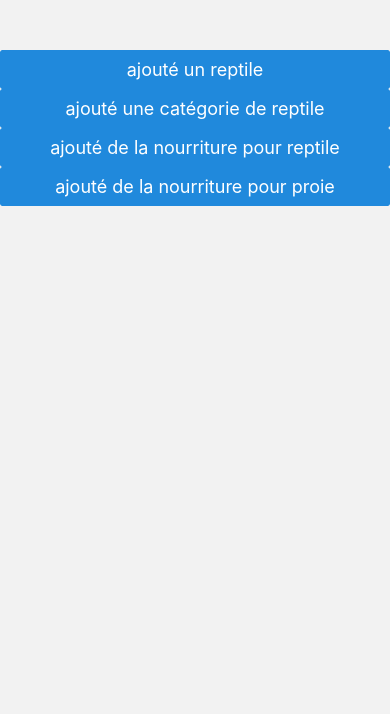
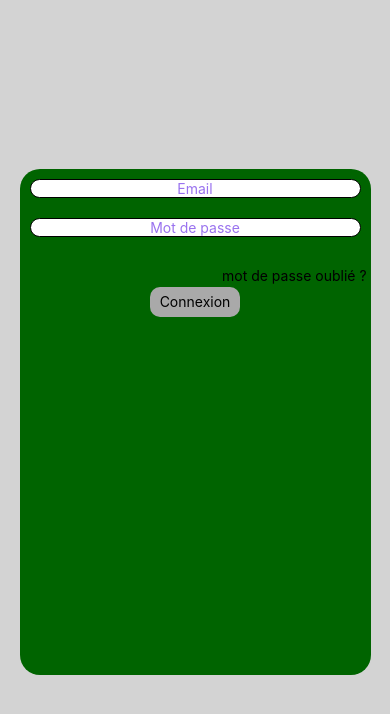
Before and after one commit to Reenauud/practice-reptiles-typescript-front, a React Native app: screen /Connexion in a window 390 px wide. Shown: the top 714 px of the page. Built offline with nearby package versions, Linux system fonts and the light colour scheme.

Commit message:
error400 apollo wip

```diff
--- a/src/App.tsx
+++ b/src/App.tsx
@@ -28,8 +28,8 @@ export default function App() {
         >
           {/* <Stack.Screen name="Home" component={Home} /> */}
           {/* <Stack.Screen name="Food" component={Food} />
-          <Stack.Screen name="News" component={News} />
-          <Stack.Screen name="Connexion" component={Connexion} /> */}
+          <Stack.Screen name="News" component={News} /> */}
+         <Stack.Screen name="Connexion" component={Connexion} />
           <Stack.Screen name = "Admin" component={Admin}/>
         </Stack.Navigator>
       </NavigationContainer>
--- a/src/Components/FormulaireReptile.tsx
+++ b/src/Components/FormulaireReptile.tsx
@@ -1,10 +1,11 @@
-import React, { useState } from 'react';
+import React, { Provider, useEffect, useState } from 'react';
 import { Button, TextInput, View } from 'react-native';
 import { Form, Formik } from 'formik';
 // import { useForm } from 'react-hook-form';
 
 import { useMutation } from "@apollo/client";
 import { CREATE_REPTILE } from "../GraphQL/Mutation";
+import { qualifiedTypeIdentifier } from '@babel/types';
 
 
 // // const { register, handleSubmit, watch, formState: { errors } } = useForm();
@@ -16,42 +17,55 @@ let description = "aaaaaaaaa"
 
 
 
+
+
 // const [createReptile, { data, loading, error: any}] = useMutation(CREATE_REPTILE)
 // if(loading) return ("submitting")
 // if(Error) return `Sudmission error! ${Error}`
 
 export const FormulaireReptile = () => {
 
-    const [nom, setNom] = useState("")
-    const [description, setDescription] = useState("")
-    const [price, setPrice] = useState("")
-    const [quantity, setQuantity] = useState("")
+    const [nom, setNom] = useState<string>()
+    const [description, setDescription] = useState<string>()
+    const [price, setPrice] = useState<number | string>('')
+    const [quantity, setQuantity] = useState<number | string>('')
 
     const [createReptile, setCreateReptile] = useState({})
 
-    const { loading, data } : any = useMutation(CREATE_REPTILE, {
+    const [create,{error, data, loading}] = useMutation(CREATE_REPTILE, {
 
 
-        variables: { reptile: { description , nom, price, quantity} }
+        variables: { reptile: { description : description , name: nom, price: price, quantity: quantity}},
+        onCompleted: (data) => {
+            console.log(data),
+            console.log("ca passe ici ? ligne 38")
+        }
 
     });
-    if(loading) return console.log("loading")
+    console.log("histoir d'etre sur ", description, nom , price , quantity)
+    if(loading) return console.log(data)
     if(data) return console.log(data)
+    if(error) return console.log(error)
+
+
+
 
     return (
         <>
             <Formik
-                initialValues={{ description , family:'', name: '', price: "", quantity: "" }}
-                onSubmit={(values)=> {setCreateReptile(values), console.log(createReptile)
+                initialValues={{ description: "" , family:'', name: '', price: '', quantity: '' }}
+                onSubmit={(values)=> {setDescription(values.description), setNom(values.name), setPrice(values.price), setQuantity(values.quantity), create()
+                     console.log('ca passe ici ligne 51 ? ')
                 }}
             >
-                {({ handleChange, handleBlur, handleSubmit, values }) => (
+                {({ handleChange, handleSubmit, values }) => (
                     <View style={{ flex: 0, width: "100%", alignItems: "center", }}>
 
                         <TextInput
                         onChangeText={handleChange('description')}
-                            onBlur={handleBlur('description')}
+
                             value={values.description}
+
                             placeholder='description'
                             style={{ backgroundColor: "lightgrey", marginTop: 10, width: "50%", alignItems: "center", borderWidth: 1, marginBottom: 9 }}
                         />
@@ -73,8 +87,10 @@ export const FormulaireReptile = () => {
                         <TextInput
                             placeholder='price'
                             onChangeText={handleChange('price')}
+                            keyboardType='numeric'
                             style={{ backgroundColor: "lightgrey", width: "50%", alignItems: "center", borderWidth: 1, marginBottom: 9 }}
                             value={values.price}
+
 
                         />
                         <TextInput
@@ -82,6 +98,8 @@ export const FormulaireReptile = () => {
                             onChangeText={handleChange('quantity')}
                             style={{ backgroundColor: "lightgrey", width: "50%", alignItems: "center", borderWidth: 1, marginBottom: 9 }}
                             value={values.quantity}
+                            keyboardType='numeric'
+
 
                         />
 
--- a/src/GraphQL/Mutation.ts
+++ b/src/GraphQL/Mutation.ts
@@ -1,4 +1,5 @@
 import { gql } from "@apollo/client";
+import client from "../client";
 
 export const CreateUserMutation = gql`
   query GetAllUsers {
@@ -15,7 +16,7 @@ mutation GetToken($email: String!, $password: String!) {
 `;
 
 export const CREATE_REPTILE = gql`
-mutation Mutation($reptile: CreateReptileInput!) {
+mutation CreateReptile($reptile: CreateReptileInput!) {
   createReptile(reptile: $reptile) {
     description
     name
@@ -24,3 +25,12 @@ mutation Mutation($reptile: CreateReptileInput!) {
   }
 }
 `;
+
+
+
+const UPLOAD = gql`
+mutation ($file: UploadFileInput!) {
+  createUploadFile(input: { data: { file: $file } }) {
+    name
+  }
+}`
--- a/src/Screens/Connexion.tsx
+++ b/src/Screens/Connexion.tsx
@@ -38,7 +38,7 @@ export default function Connexion({navigation}:any) {
       dispatch(setMessage(data.getToken))
       if(data.getToken){
         alert(message)
-        navigation.navigate('Home')
+        navigation.navigate('Admin')
 
 
       }else{
```
Lines whose indentation alone changed are shown as unchanged.
